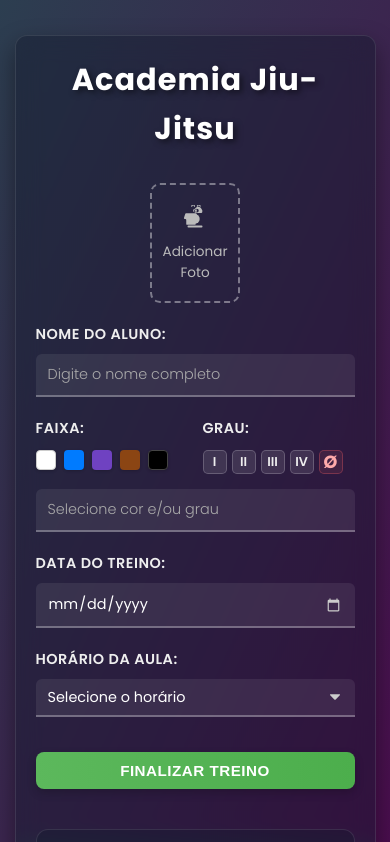
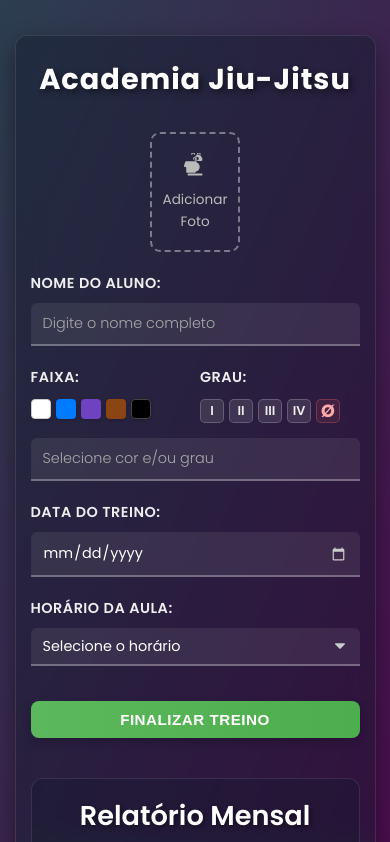
Before and after one commit to silva30pr/appjiujitsusilva, a plain HTML site: page index.html in a window 390 px wide. Shown: the top 842 px of the page. Drawn offline with Linux system fonts and the light colour scheme.

Commit message:
Update index.html

```diff
--- a/index.html
+++ b/index.html
@@ -3,10 +3,12 @@
 <head>
     <meta charset="UTF-8">
     <meta name="viewport" content="width=device-width, initial-scale=1.0">
-    <title>Academia Jiu-Jitsu - Controle de Treinos</title> <!-- Título da aba também atualizado -->
+    <title>Academia Jiu-Jitsu - Controle de Treinos</title>
+    <!-- Link para a fonte externa -->
     <link rel="preconnect" href="https://fonts.googleapis.com">
     <link rel="preconnect" href="https://fonts.gstatic.com" crossorigin>
     <link href="https://fonts.googleapis.com/css2?family=Poppins:wght@300;400;600;700&display=swap" rel="stylesheet">
+    <!-- CSS EMBUTIDO -->
     <style>
         /* --- Reset Básico e Configuração Geral --- */
         *, *::before, *::after { box-sizing: border-box; margin: 0; padding: 0; }
@@ -197,7 +199,7 @@
         .app-footer { text-align: center; margin-top: 40px; color: #aaa; font-size: 0.9em; text-shadow: 1px 1px 2px rgba(0, 0, 0, 0.5); opacity: 0.7; }
 
         /* --- Responsividade --- */
-        @media (max-width: 768px) {
+        @media (max-width: 768px) { /* Tablets e menores */
             body { padding: 20px 10px; }
             .container { width: 95%; padding: 25px; }
             .app-header h1 { font-size: 2.2em; margin-bottom: 30px; }
@@ -207,33 +209,33 @@
             .report-section h2 { font-size: 1.9em; margin-bottom: 20px; }
             .monthly-report { max-height: 350px; }
         }
-        @media (max-width: 480px) {
+
+        @media (max-width: 480px) { /* Smartphones */
             body { padding: 15px 5px; }
-            .container { padding: 20px; border-radius: 12px; }
-            .app-header h1 { font-size: 1.9em; }
+            .container { padding: 20px 15px; border-radius: 12px; }
+            .app-header h1 { font-size: 1.8em; }
             .photo-square { width: 90px; height: 120px; }
             .form-group > label:not(.column-label) { font-size: 0.9em; margin-bottom: 8px; }
             .column-label { font-size: 0.9em; }
             .form-group input[type=text],.form-group input[type=date],.form-group select{font-size:.9em;padding:10px 12px}
+            .belt-options-container { gap: 10px; }
+            .belt-column { min-width: 100px; } /* Ajuste para caber melhor lado a lado */
             .belt-color-square { width: 20px; height: 20px; }
             .belt-degree-square { width: 24px; height: 24px; font-size: 0.8em; }
-            .belt-options-container { gap: 15px; }
-            .belt-column { min-width: 120px; }
-            .belt-degree-selector { gap: 5px; }
+            .belt-color-selector, .belt-degree-selector { gap: 5px; }
             .finish-button { font-size: 0.95em; padding: 10px 15px; }
             .report-section { padding: 15px; }
             .report-section h2 { font-size: 1.7em; }
             .report-photo, .no-photo-placeholder { width: 45px; height: 60px; }
             .delete-record-button { width: 26px; height: 26px; line-height: 24px; }
             .delete-record-button svg { width: 12px; height: 12px; }
-            .monthly-report ul li { font-size: 0.85em; gap: 8px; padding: 12px 8px;}
-            .report-item-content { gap: 8px; }
+            .monthly-report ul li { font-size: 0.8em; gap: 5px; padding: 10px 5px;}
+            .report-item-content { gap: 5px; }
         }
     </style>
 </head>
 <body>
     <div class="container">
-        <!-- CABEÇALHO ATUALIZADO -->
         <header class="app-header">
             <h1>Academia Jiu-Jitsu</h1>
         </header>
@@ -314,12 +316,12 @@
             </section>
         </main>
 
-        <!-- RODAPÉ ATUALIZADO -->
         <footer class="app-footer">
             <p>© 2025 Academia Jiu-Jitsu. Todos os direitos reservados.</p>
         </footer>
     </div>
 
+    <!-- JAVASCRIPT EMBUTIDO -->
     <script>
         document.addEventListener('DOMContentLoaded', function() {
             // --- Referências aos Elementos ---
```
